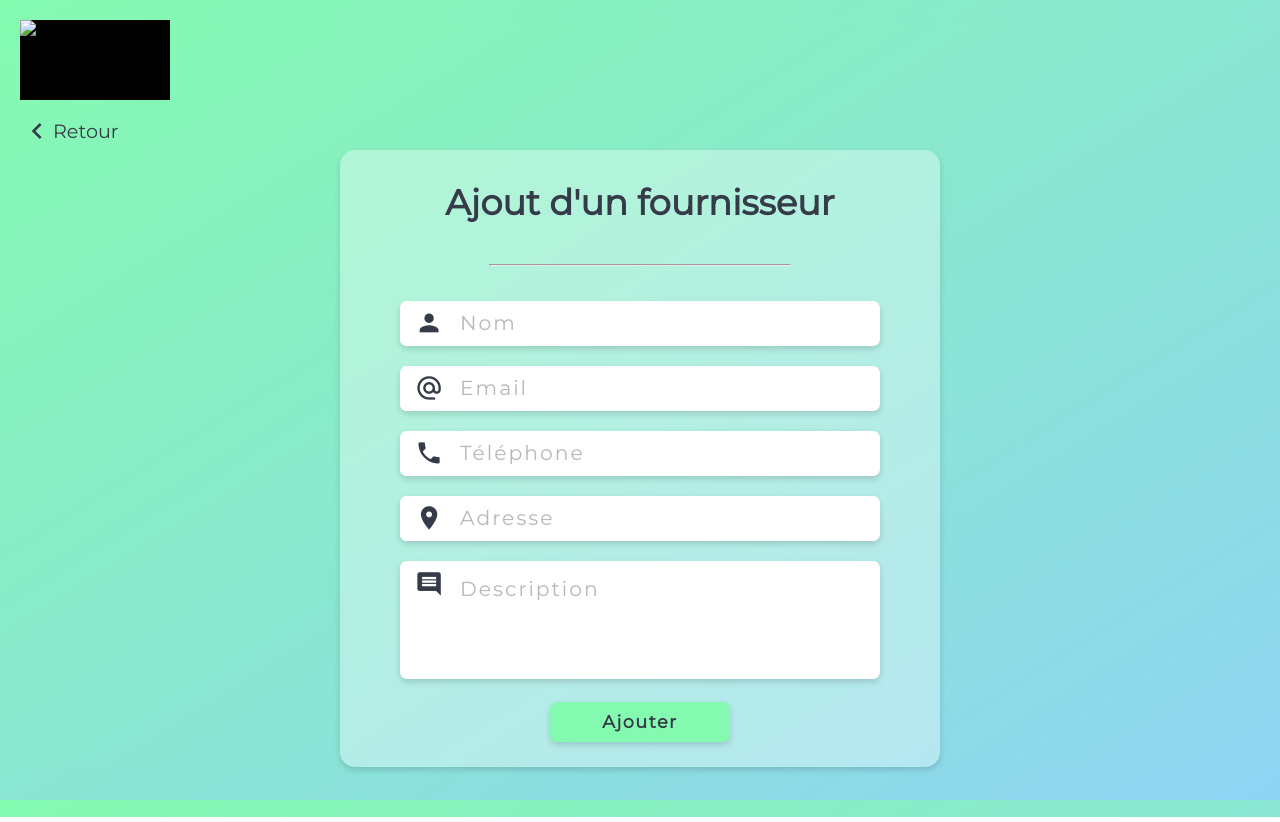
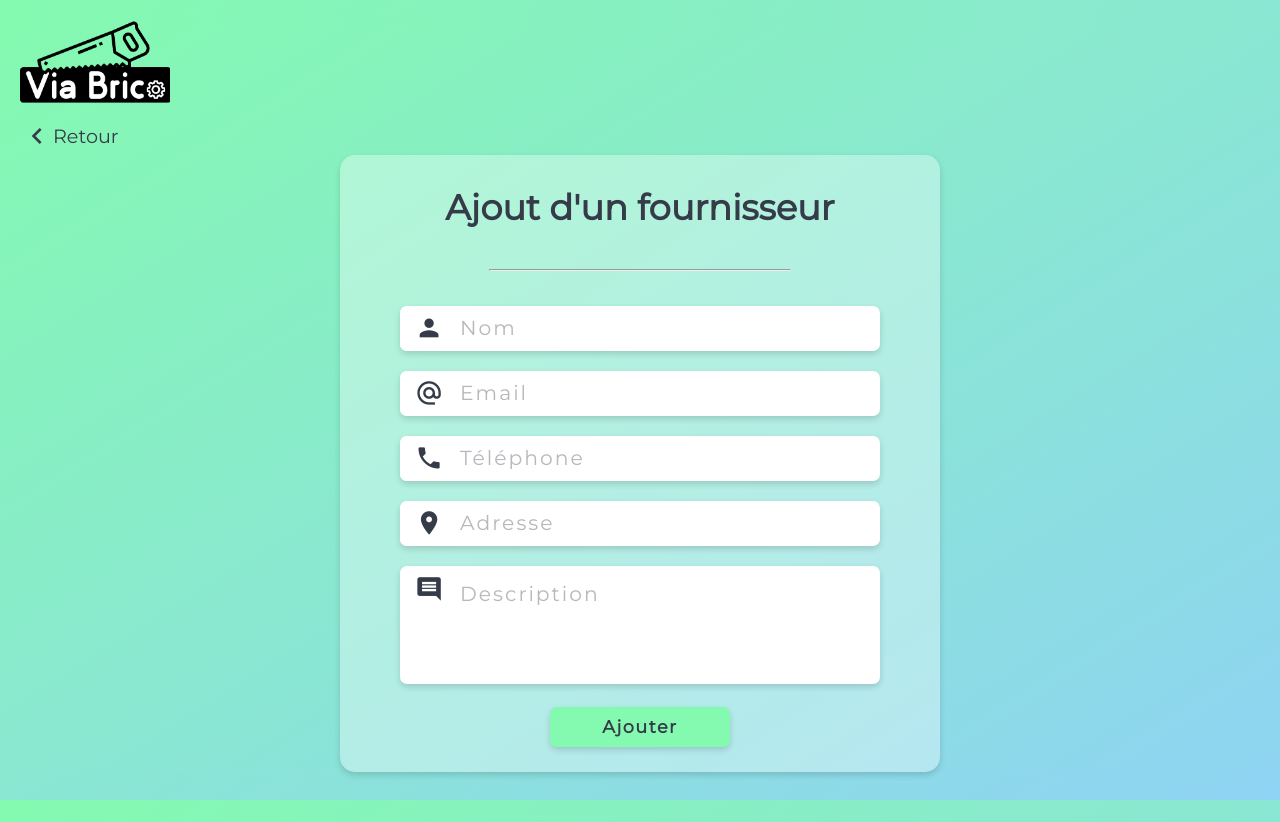
Before and after one commit to MathisLeRoyNivot/ViaBrico_App, a plain HTML site: page Site Web/pages/add.html in a window 1280 px wide. Drawn offline with nearby package versions, Linux system fonts and the light colour scheme.

Commit message:
Adding ViaBrico logo

```diff
--- a/Site Web/pages/add.html
+++ b/Site Web/pages/add.html
@@ -11,9 +11,7 @@
     <link href="https://fonts.googleapis.com/css?family=Montserrat" rel="stylesheet">
 </head>
 <body>
-    <div class="div-logo">
-        <img src="../img/" alt="Logo" class="index-logo">
-    </div>
+    <div class="div-logo"></div>
 
     <a class="back" href="javascript:history.back()">
         <div class="add-goback-btn">
--- a/Site Web/styles/main.scss
+++ b/Site Web/styles/main.scss
@@ -26,7 +26,7 @@ $card-list-address-size: 18px;
 $card-list-description-size: 14px;
 
 // Elements size
-$logo-height: 80px;
+$logo-height: 85px;
 $logo-width: 150px;
 $input-height: 45px;
 $input-width: 450px;
@@ -49,7 +49,9 @@ body {
     // ---------------------------------------
     // Login Page Styles
     .div-logo {
-        background: black;
+        background-image: url('../img/ViaBrico-Logo.png');
+        background-size: cover;
+        background-repeat: no-repeat;
         height: $logo-height;
         margin: 20px 0 0 20px;
         width: $logo-width;
```
Also changed, not shown: Site Web/pages/list.html (+3 -3 lines), Site Web/img/ViaBrico-Logo.png (added), Site Web/styles/main.css, 1 other file.
